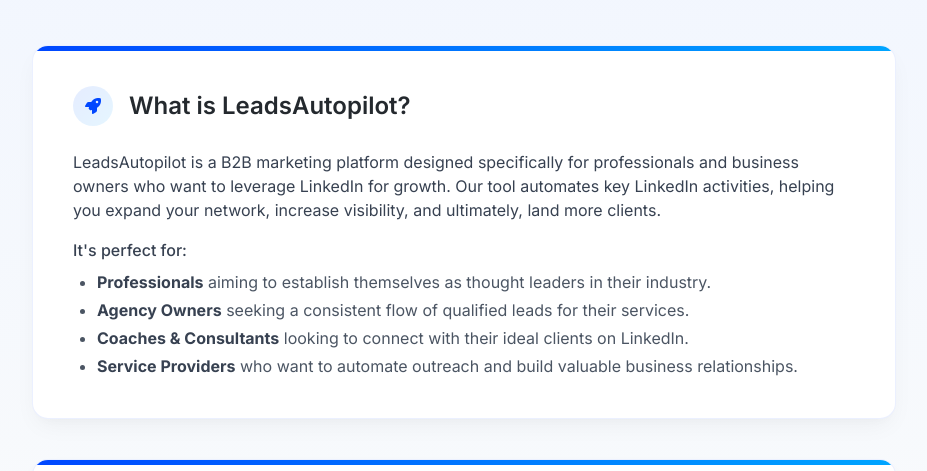
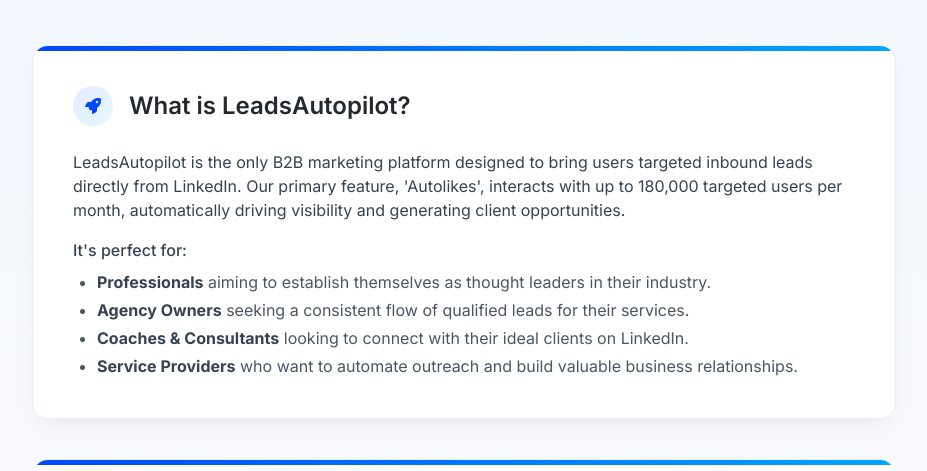
Before and after one commit to eotten/leadsautopilot.com, a plain HTML site: page affiliate.html in a window 1280 px wide. Shown: the part 259-730 px from the top of the page, without its empty margins (176-1103 px from the left). Drawn offline with nearby package versions, Linux system fonts and the light colour scheme; a script that the page names is missing.

Commit message:
Automated commit

```diff
--- a/affiliate.html
+++ b/affiliate.html
@@ -162,7 +162,7 @@
                 <h2 class="text-2xl font-semibold">What is LeadsAutopilot?</h2>
             </div>
             <p class="text-gray-700 mb-4">
-                LeadsAutopilot is a B2B marketing platform designed specifically for professionals and business owners who want to leverage LinkedIn for growth. Our tool automates key LinkedIn activities, helping you expand your network, increase visibility, and ultimately, land more clients.
+                LeadsAutopilot is the only B2B marketing platform designed to bring users targeted inbound leads directly from LinkedIn. Our primary feature, 'Autolikes', interacts with up to 180,000 targeted users per month, automatically driving visibility and generating client opportunities.
             </p>
             <p class="text-gray-700 font-medium mb-2">It's perfect for:</p>
             <ul class="list-disc pl-6 text-gray-600 space-y-1">
```
